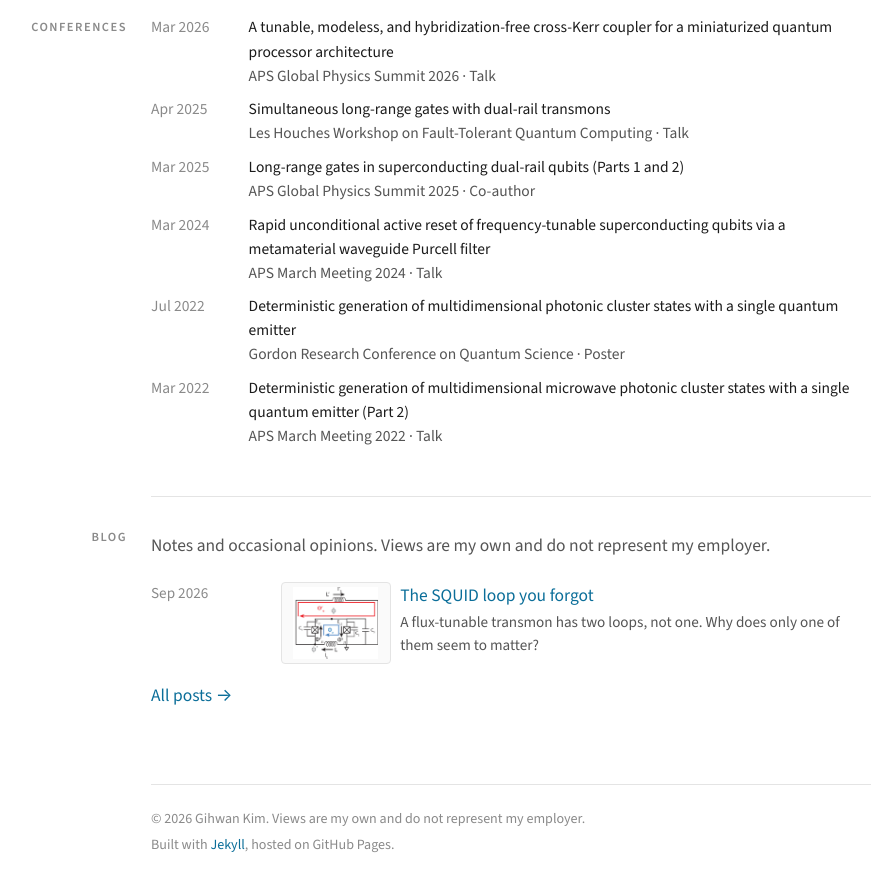
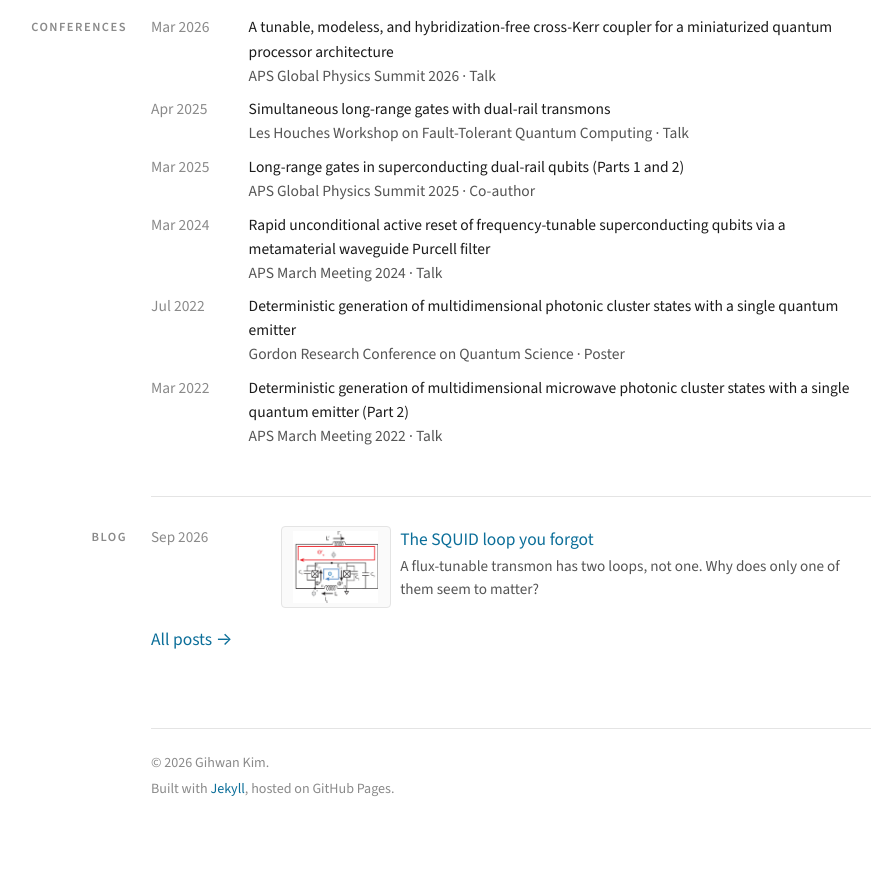
Before and after one commit to gihwan-scqubits/gihwan-scqubits.github.io, a Jekyll site: the page built from index.md, in a window 1280 px wide and 900 px high, scrolled down 1983 px. Shown: the top 892 px of the window, without its empty margins (129-1009 px from the left). Built offline with Jekyll 4.4.1, drawn with Linux system fonts in a browser that asks for light colours; after the commit the page ends 2827 px from its top, so only the background shows below that.

Commit message:
Keep the disclaimer only on the blog page
Co-Authored-By: Claude Fable 5.1 <noreply@anthropic.com>
Claude-Session: https://claude.ai/code/session_01D9GyQzp35NGwXa4HyFQyv5

```diff
--- a/_includes/footer.html
+++ b/_includes/footer.html
@@ -1,5 +1,5 @@
 <footer class="site-footer">
-  <p>© {{ site.time | date: "%Y" }} {{ site.author.name }}. Views are my own and do not represent my employer.</p>
+  <p>© {{ site.time | date: "%Y" }} {{ site.author.name }}.</p>
   <p class="colophon">Built with <a href="https://jekyllrb.com">Jekyll</a>, hosted on GitHub Pages.</p>
 </footer>
 <script src="{{ '/assets/js/email.js' | relative_url }}" defer></script>
--- a/_layouts/post.html
+++ b/_layouts/post.html
@@ -12,7 +12,6 @@ layout: default
     </p>
     <h1 class="post-title">{{ page.title }}</h1>
     {% if page.subtitle %}<p class="post-subtitle">{{ page.subtitle }}</p>{% endif %}
-    <p class="disclaimer">Views are my own and do not represent my employer.</p>
   </header>
   <div class="post-body">
     {{ content }}
--- a/index.md
+++ b/index.md
@@ -60,7 +60,6 @@ body_class: home
 
 <section class="section" id="blog">
   <span class="label">Blog</span>
-  <p class="blog-intro">Notes and occasional opinions. Views are my own and do not represent my employer.</p>
   <ul class="post-list">
     {% for post in site.posts limit: 3 %}
     <li{% if post.thumb %} class="has-thumb"{% endif %}>
```
